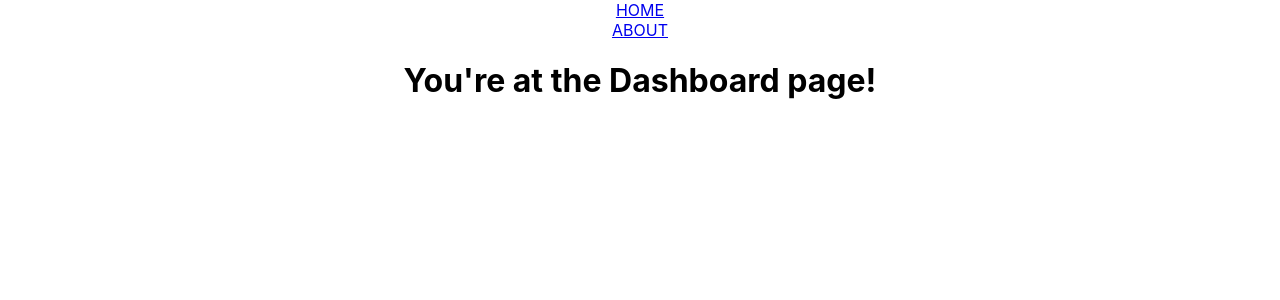
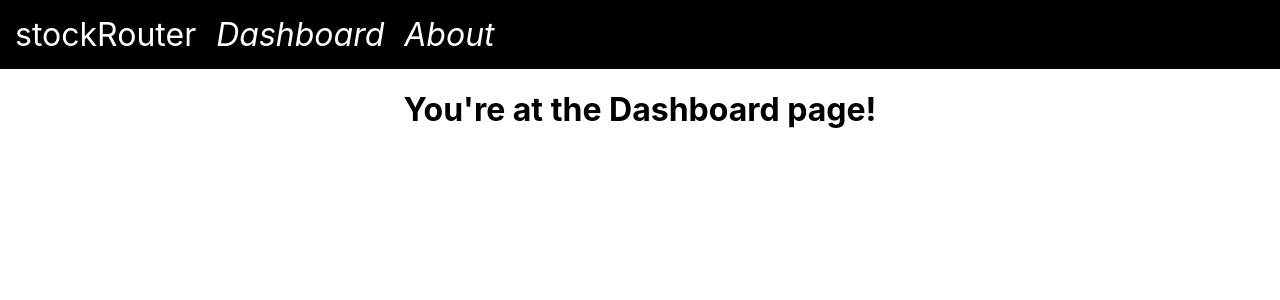
Before and after one commit to benburgos/react-router-lab, a React (Create React App) app: page /stocks in a window 1280 px wide. Shown: the top 300 px of the page. Built offline with nearby package versions, Linux system fonts and the light colour scheme.

Commit message:
styles nav component

```diff
--- a/src/components/Nav.jsx
+++ b/src/components/Nav.jsx
@@ -4,10 +4,13 @@ export default function Nav() {
   return (
     <div className="navbar">
       <Link to={'/'}>
-        <div>HOME</div>
+        <div>stockRouter</div>
+      </Link>
+      <Link to={'/stocks'}>
+        <div className='nav-link'>Dashboard</div>
       </Link>
       <Link to={'/about'}>
-        <div>ABOUT</div>
+        <div className='nav-link'>About</div>
       </Link>
     </div>
   );
--- a/src/index.css
+++ b/src/index.css
@@ -11,3 +11,26 @@ code {
   font-family: source-code-pro, Menlo, Monaco, Consolas, 'Courier New',
     monospace;
 }
+
+.navbar {
+  display: flex;
+  background-color: black;
+  color: white;
+  padding: 15px;
+  font-size: 2em;
+}
+
+.navbar a {
+  color: white;
+  text-decoration: none;
+}
+
+.navbar a:hover {
+  color: pink;
+  text-decoration: underline;
+}
+
+.nav-link {
+  margin-left: 20px;
+  font-style: italic;
+}
```
